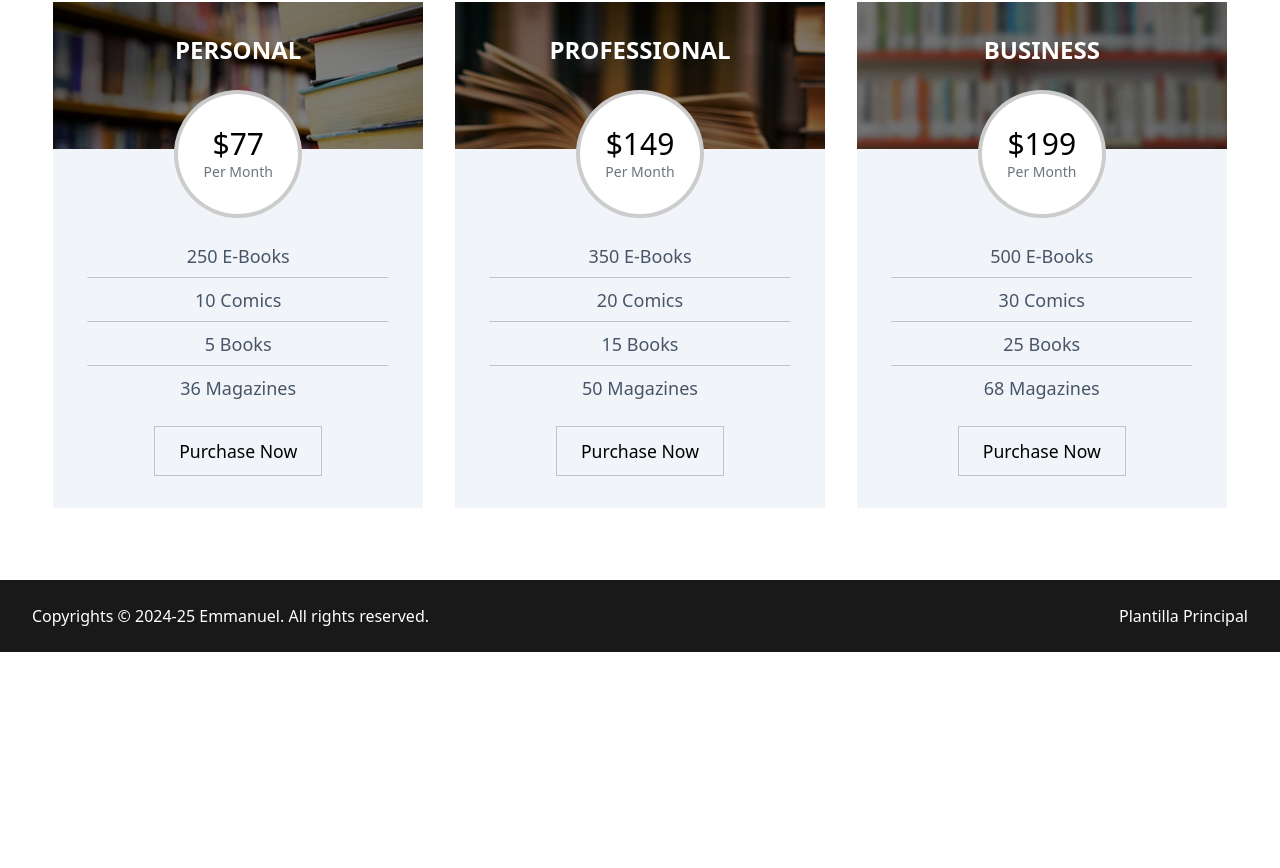
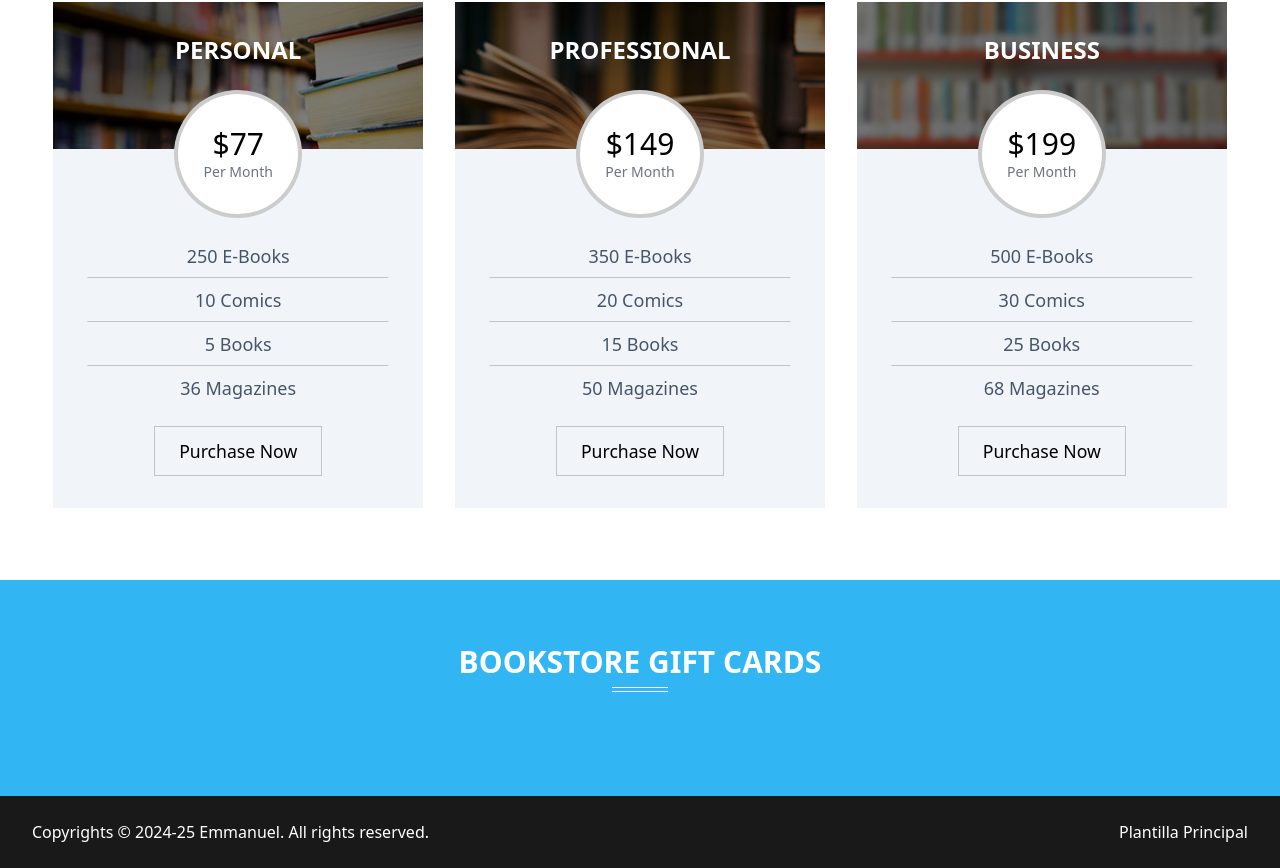
Before and after one commit to emmanuel-cruz-dev/literarium, a React (Vite) app: page / in a window 1280 px wide. Shown: the part 6490-7358 px from the top of the page. Before the commit the page ends 7142 px from the top, so only its background shows below. Built offline with nearby package versions, Linux system fonts and the light colour scheme.

Commit message:
nuevo componente Newsletter

```diff
--- a/src/App.tsx
+++ b/src/App.tsx
@@ -12,6 +12,7 @@ import Blog from "./components/Blog";
 import Testimonies from "./components/Testimonies";
 import Gift from "./components/Gift";
 import PricePackage from "./components/PricePackage";
+import Newsletter from "./components/Newsletter";
 
 function App() {
   return (
@@ -28,6 +29,7 @@ function App() {
       <Blog />
       <Gift />
       <PricePackage />
+      <Newsletter />
       <Footer />
     </>
   );
--- /dev/null
+++ b/src/components/Newsletter.tsx
@@ -0,0 +1,17 @@
+const Newsletter = () => {
+  return (
+    <section className="newsletter background-accent__item" id="newsletter">
+      <article className="w-11/12 mx-auto py-12 px-4">
+        <div className="gift__background-image"></div>
+        <div className="flex flex-col gap-4 justify-center items-center text-center py-4">
+          <h2 className="uppercase font-bold text-3xl text-white section__title gift__title">
+            Bookstore Gift Cards
+          </h2>
+        </div>
+        <article className="flex flex-col py-12 lg:py-6 text-white"></article>
+      </article>
+    </section>
+  );
+};
+
+export default Newsletter;
```
